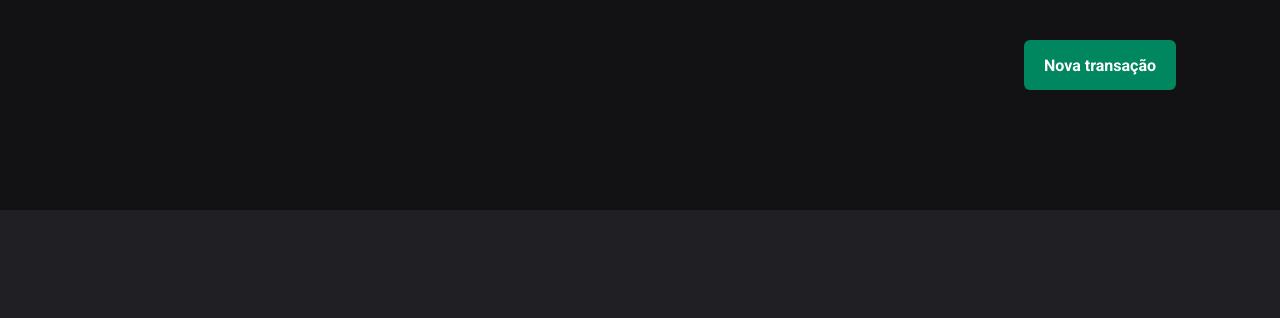
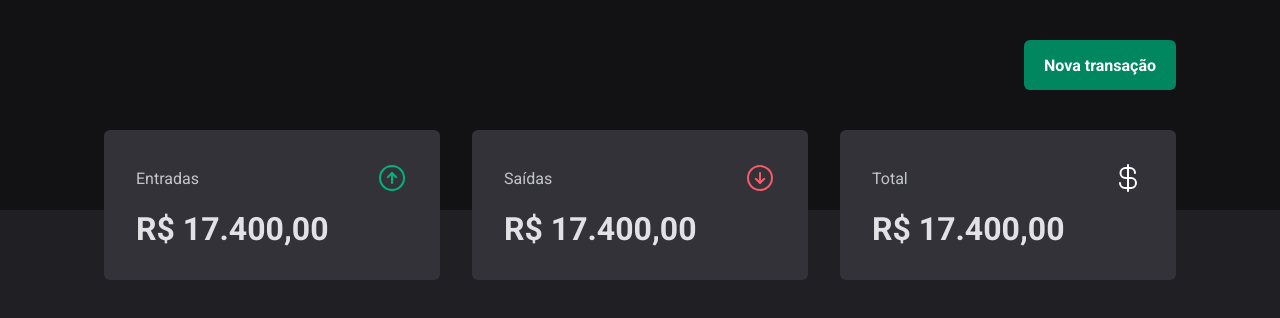
Before and after one commit to rdg-404/dt-money-api, a React (Vite) app: page / in a window 1280 px wide. Shown: the top 318 px of the page. Built offline with nearby package versions, Linux system fonts and the light colour scheme.

Commit message:
created summary section

```diff
--- a/package.json
+++ b/package.json
@@ -11,6 +11,7 @@
   },
   "dependencies": {
     "@types/styled-components": "^5.1.26",
+    "phosphor-react": "^1.4.1",
     "react": "^18.2.0",
     "react-dom": "^18.2.0",
     "styled-components": "^5.3.10"
--- /dev/null
+++ b/src/components/Summary/index.tsx
@@ -0,0 +1,35 @@
+import { ArrowCircleDown, ArrowCircleUp, CurrencyDollar } from "phosphor-react";
+import { SummaryCard, SummaryContainer } from "./style";
+
+export function Summary() {
+  return(
+    <SummaryContainer>
+      <SummaryCard>
+        <header>
+          <span>Entradas</span>
+          <ArrowCircleUp size={32} color="#00b37e"/>
+        </header>
+
+        <strong>R$ 17.400,00</strong>
+      </SummaryCard>
+
+      <SummaryCard>
+        <header>
+          <span>Saídas</span>
+          <ArrowCircleDown size={32} color="#f75a68"/>
+        </header>
+
+        <strong>R$ 17.400,00</strong>
+      </SummaryCard>
+
+      <SummaryCard>
+        <header>
+          <span>Total</span>
+          <CurrencyDollar size={32} color="#fff"/>
+        </header>
+
+        <strong>R$ 17.400,00</strong>
+      </SummaryCard>
+    </SummaryContainer>
+  )
+}
--- /dev/null
+++ b/src/components/Summary/style.ts
@@ -0,0 +1,45 @@
+import styled, { css } from "styled-components";
+
+export const SummaryContainer = styled.section`
+  width: 100%;
+  max-width: 1120px;
+  margin: 0 auto;
+  padding: 0 1.5rem;
+
+
+  display: grid;
+  grid-template-columns: repeat(3, 1fr);
+  gap: 2rem;
+
+  margin-top: -5rem;
+`;
+
+interface SummaryCardProps {
+  variant?: "green"
+}
+
+
+
+export const SummaryCard = styled.div<SummaryCardProps>`
+  background: ${props => props.theme['gray-600']};
+  border-radius: 6px;
+  padding: 2rem;
+
+
+  header{
+    display: flex;
+    align-items: center;
+    justify-content: space-between;
+    color: ${props => props.theme['gray-300']};
+  }
+
+  strong {
+    display: block;
+    margin-top: 1rem;
+    font-size: 2rem;
+  }
+
+  ${props => props.variant === "green" && css `
+    background: ${props.theme['green-700']}
+  `}
+`
--- a/src/pages/Transactions/index.tsx
+++ b/src/pages/Transactions/index.tsx
@@ -1,9 +1,11 @@
 import { Header } from "../../components/Header";
+import { Summary } from "../../components/Summary";
 
 export function Transations() {
   return(
     <div>
       <Header/>
+      <Summary/>
     </div>
   )
 }
```
Also changed, not shown: 1 other file (tests, documents, lock files or other folders).
